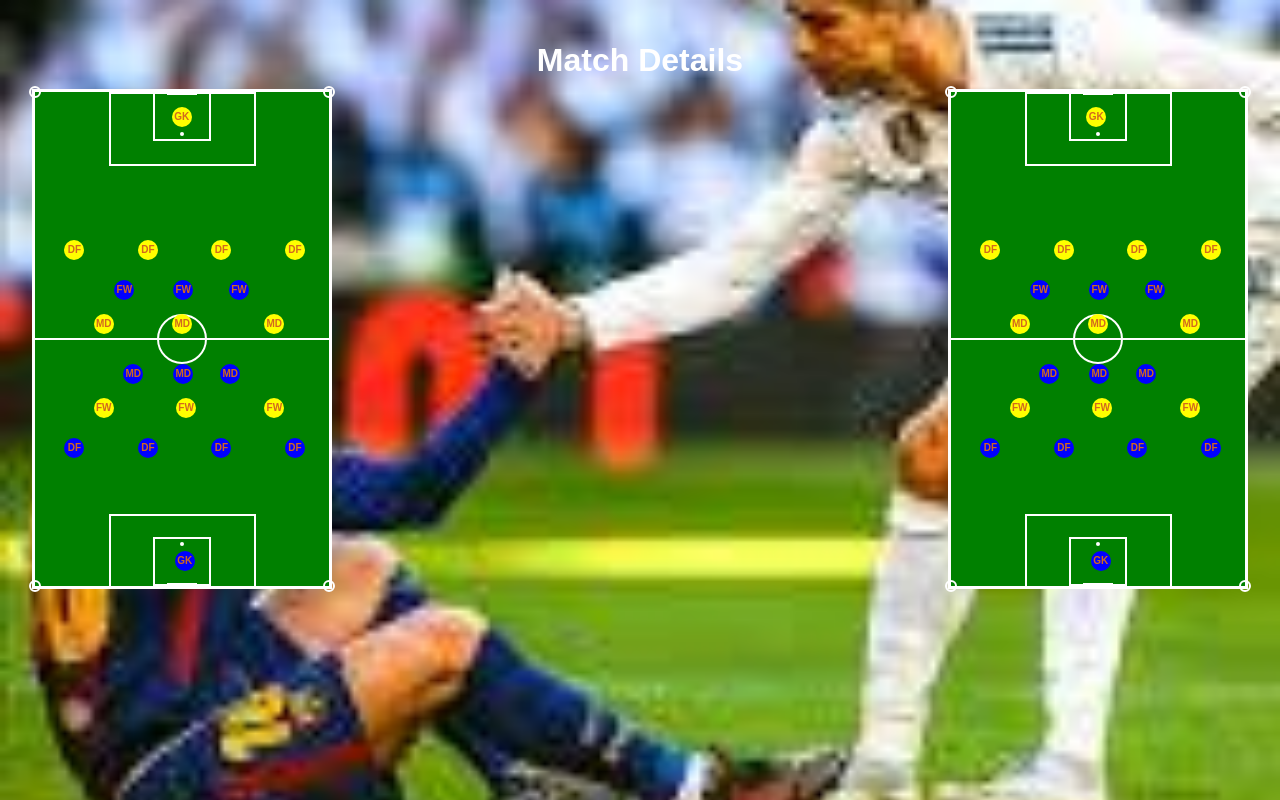
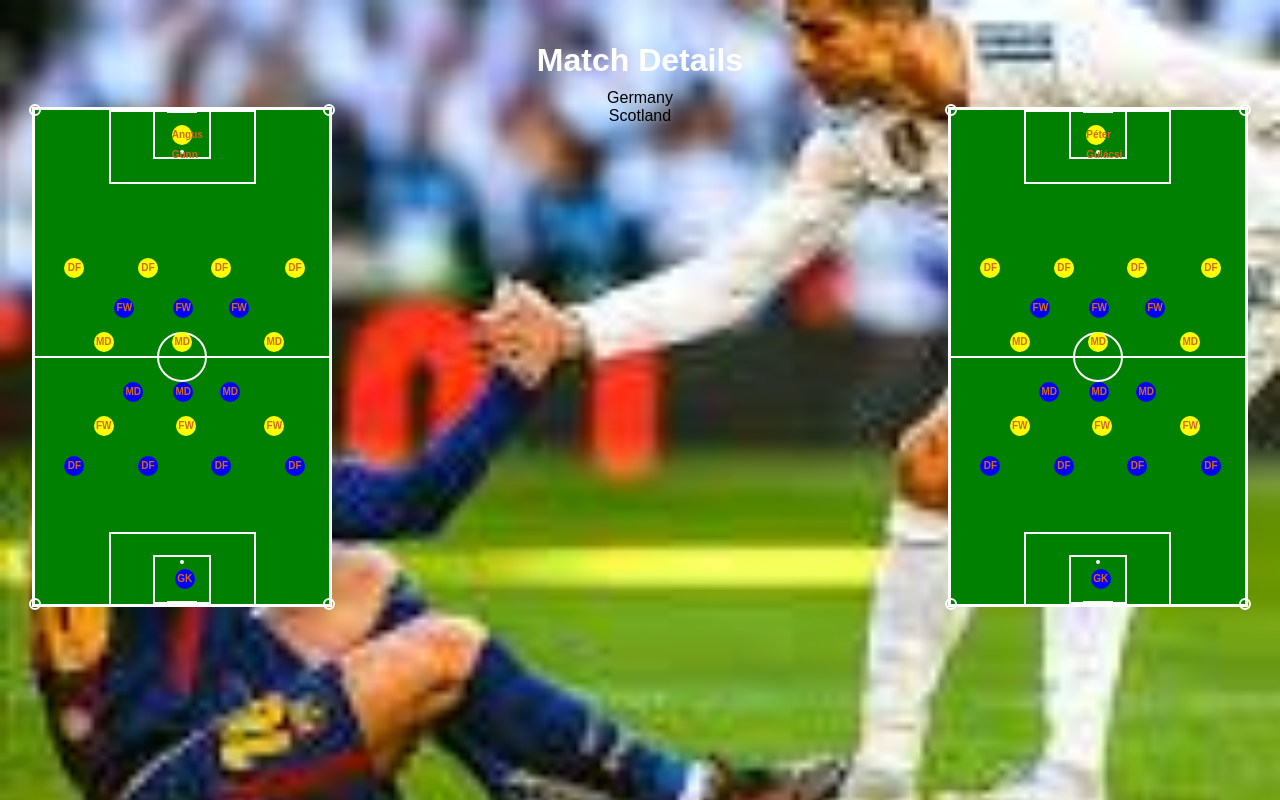
Before and after one commit to GeorgiTodorov94/Sirma-Final-Exam-JS---React, a React (Vite) app: page /match-details/1 in a window 1280 px wide. Built offline with nearby package versions, Linux system fonts and the light colour scheme.

Commit message:
Add Data Dynamically to Component

```diff
--- a/src/Components/details/Field.jsx
+++ b/src/Components/details/Field.jsx
@@ -26,7 +26,6 @@ export default function Field({
         }));
     }, [match, teams.data, matches.data, players.data, matchID]);
 
-    console.log(currentData)
 
     if (!currentData.teams?.length || !currentData.currentMatch || !currentData.clubPlayers) {
         return <div>Loading...</div>;
@@ -55,12 +54,14 @@ export default function Field({
     };
 
     const matchDetails = getMatchTeams();
-    console.log(matchDetails.teamA.Name)
-    console.log(matchDetails.teamB.Name)
+    // console.log(matchDetails.teamA.Name)
+    // console.log(matchDetails.teamB.Name)
+    const goalKeeperA = matchDetails.teamAPlayers.find(m => m.Position == "GK")
+    const goalKeeperB = matchDetails.teamBPlayers.find(m => m.Position == "GK")
 
     return (
         <div className='fields-container'>
-            {/* <div className='team-a-name'>{matchDetails.teamA.Name}</div> */}
+            <div className='team-a-name'>{matchDetails.teamA.Name}</div>
             <div className="fields">
                 <div className="soccer-fieldA">
                     <div className="halfway-line"></div>
@@ -78,7 +79,7 @@ export default function Field({
                     <div className="corner-arc bottom-left"></div>
                     <div className="corner-arc bottom-right"></div>
 
-                    <div className="player team-a" style={{ top: '3%', left: '46.5%' }}>GK</div>
+                    <div className="player team-a" style={{ top: '3%', left: '46.5%' }}>{goalKeeperA.FullName}</div>
                     <div className="player team-a" style={{ top: '30%', left: '10%' }}>DF</div>
                     <div className="player team-a" style={{ top: '30%', left: '35%' }}>DF</div>
                     <div className="player team-a" style={{ top: '30%', left: '60%' }}>DF</div>
@@ -102,7 +103,7 @@ export default function Field({
                     <div className="player team-b" style={{ top: '38%', left: '47%' }}>FW</div>
                     <div className="player team-b" style={{ top: '38%', left: '66%' }}>FW</div>
                 </div>
-                {/* <div className='team-b-name'>{matchDetails.teamB.Name}</div> */}
+                <div className='team-b-name'>{matchDetails.teamB.Name}</div>
                 <div className="soccer-fieldB">
                     <div className="halfway-line"></div>
                     <div className="center-circle"></div>
@@ -119,7 +120,7 @@ export default function Field({
                     <div className="corner-arc bottom-left"></div>
                     <div className="corner-arc bottom-right"></div>
 
-                    <div className="player team-a" style={{ top: '3%', left: '46%' }}>GK</div>
+                    <div className="player team-a" style={{ top: '3%', left: '46%' }}>{goalKeeperB.FullName}</div>
                     <div className="player team-a" style={{ top: '30%', left: '10%' }}>DF</div>
                     <div className="player team-a" style={{ top: '30%', left: '35%' }}>DF</div>
                     <div className="player team-a" style={{ top: '30%', left: '60%' }}>DF</div>
```
